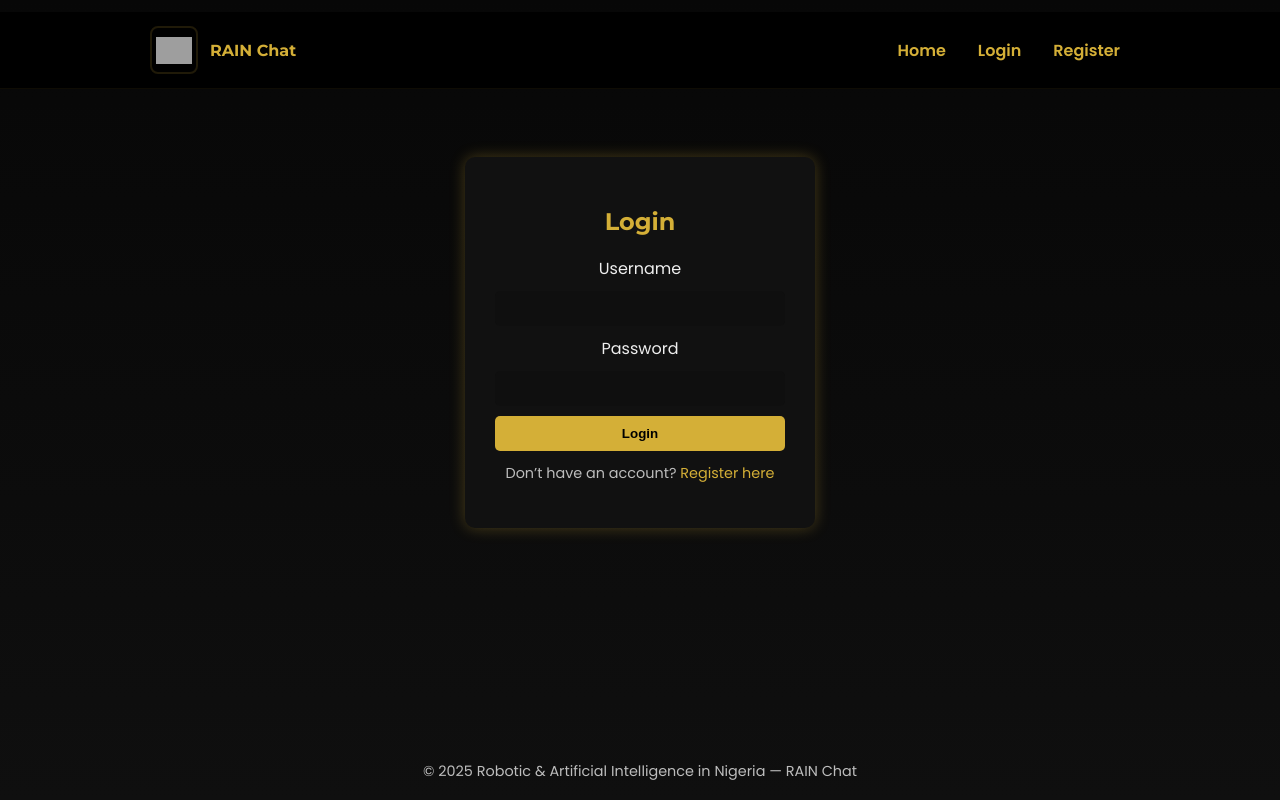
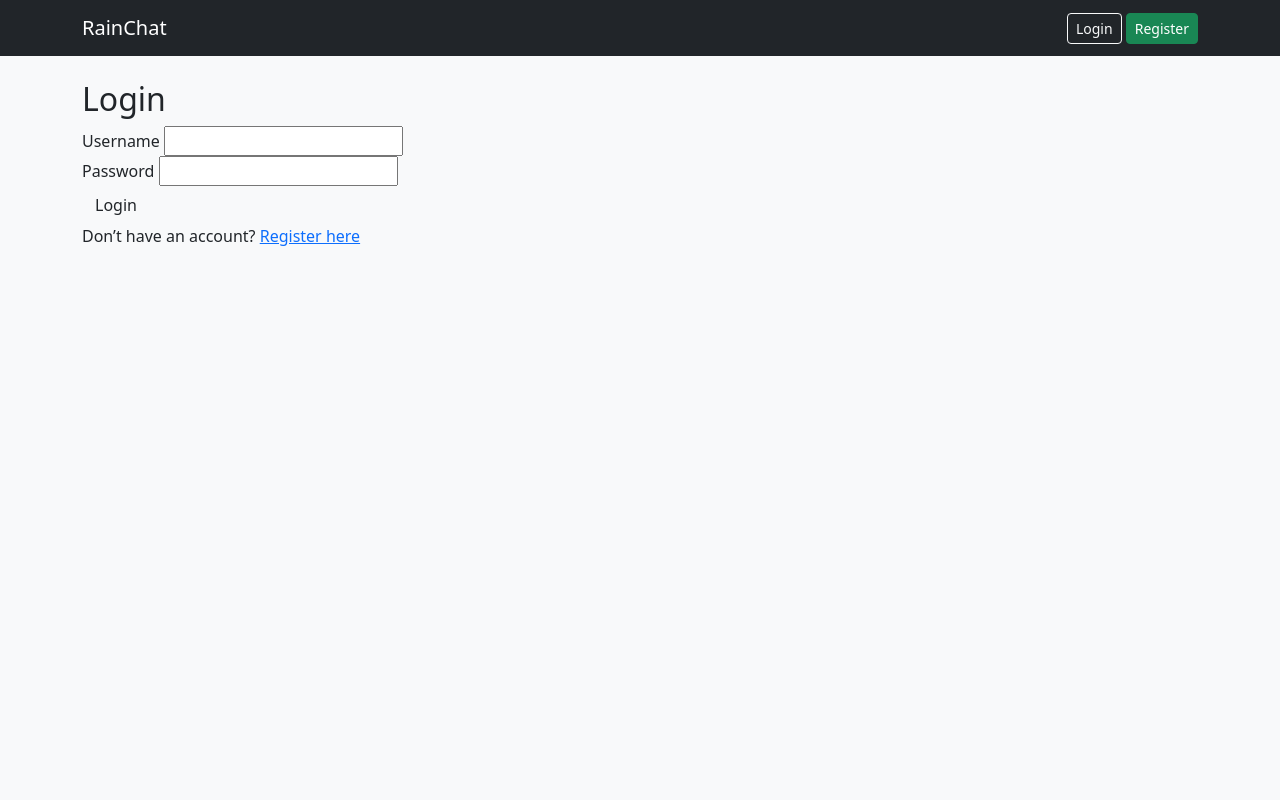
Before and after one commit to Damolaxo/rain-chat.github.io, a Flask app: a page that uses templates/base.html in a window 1280 px wide. Run offline with Flask 3, Linux system fonts and the light colour scheme; some libraries are stand-ins or nearby versions; grey boxes are pictures that could not be loaded.

Commit message:
Update base.html

```diff
--- a/templates/base.html
+++ b/templates/base.html
@@ -1,68 +1,43 @@
-<!doctype html>
+<!DOCTYPE html>
 <html lang="en">
 <head>
-  <meta charset="utf-8" />
-  <meta name="viewport" content="width=device-width, initial-scale=1" />
-  <title>{% block title %}RAIN Chat{% endblock %}</title>
+    <meta charset="UTF-8">
+    <title>{% block title %}RainChat{% endblock %}</title>
+    <link rel="stylesheet" href="https://cdn.jsdelivr.net/npm/bootstrap@5.3.2/dist/css/bootstrap.min.css">
+</head>
+<body class="bg-light">
 
-  <!-- Fonts -->
-  <link href="https://fonts.googleapis.com/css2?family=Montserrat:wght@600;700&family=Poppins:wght@300;400;600&display=swap" rel="stylesheet">
+<nav class="navbar navbar-expand-lg navbar-dark bg-dark">
+  <div class="container">
+    <a class="navbar-brand" href="{{ url_for('index') }}">RainChat</a>
+    <div>
+      {% if current_user.is_authenticated %}
+        <a class="btn btn-outline-light btn-sm" href="{{ url_for('logout') }}">Logout</a>
+      {% else %}
+        <a class="btn btn-outline-light btn-sm" href="{{ url_for('login') }}">Login</a>
+        <a class="btn btn-success btn-sm" href="{{ url_for('register') }}">Register</a>
+      {% endif %}
+    </div>
+  </div>
+</nav>
 
-  <!-- Main styles -->
-  <link rel="stylesheet" href="{{ url_for('static', filename='styles.css') }}">
+<div class="container mt-4">
 
-  {% block head %}{% endblock %}
-</head>
-<body>
   <!-- Flash messages -->
-  <div class="flash-wrap">
   {% with messages = get_flashed_messages(with_categories=true) %}
     {% if messages %}
       {% for category, message in messages %}
-          <div class="flash flash-{{ category }}">{{ message }}</div>
+        <div class="alert alert-{{ 'danger' if category == 'error' else category }} alert-dismissible fade show" role="alert">
+          {{ message }}
+          <button type="button" class="btn-close" data-bs-dismiss="alert" aria-label="Close"></button>
+        </div>
       {% endfor %}
     {% endif %}
   {% endwith %}
+
+  {% block content %}{% endblock %}
 </div>
 
-  <!-- Header -->
-  <header class="site-header">
-    <div class="header-inner">
-      <a class="brand" href="{{ url_for('index') }}">
-        <img src="{{ url_for('static', filename='images/rain_logo.png') }}" alt="RAIN Logo" class="brand-logo">
-        <span class="brand-text">RAIN Chat</span>
-      </a>
-
-      <nav class="top-nav">
-        <ul>
-          <li><a href="{{ url_for('index') }}">Home</a></li>
-          {% if current_user.is_authenticated %}
-            <li><a href="{{ url_for('chat') }}">Chat</a></li>
-            <li><a href="{{ url_for('profile') }}">Profile</a></li>
-            <li><a href="{{ url_for('logout') }}">Logout</a></li>
-          {% else %}
-            <li><a href="{{ url_for('login') }}">Login</a></li>
-            <li><a href="{{ url_for('register') }}">Register</a></li>
-          {% endif %}
-        </ul>
-      </nav>
-    </div>
-  </header>
-
-  <!-- Main content -->
-  <main class="main-container">
-    <div class="page-body">
-      {% block content %}{% endblock %}
-    </div>
-  </main>
-
-  <!-- Footer -->
-  <footer class="site-footer">
-    &copy; {{ current_year }} Robotic & Artificial Intelligence in Nigeria — RAIN Chat
-  </footer>
-
-  <!-- Scripts -->
-  <script src="https://cdn.socket.io/4.5.4/socket.io.min.js"></script>
-  {% block scripts %}{% endblock %}
+<script src="https://cdn.jsdelivr.net/npm/bootstrap@5.3.2/dist/js/bootstrap.bundle.min.js"></script>
 </body>
 </html>
```
Lines whose indentation alone changed are shown as unchanged.
